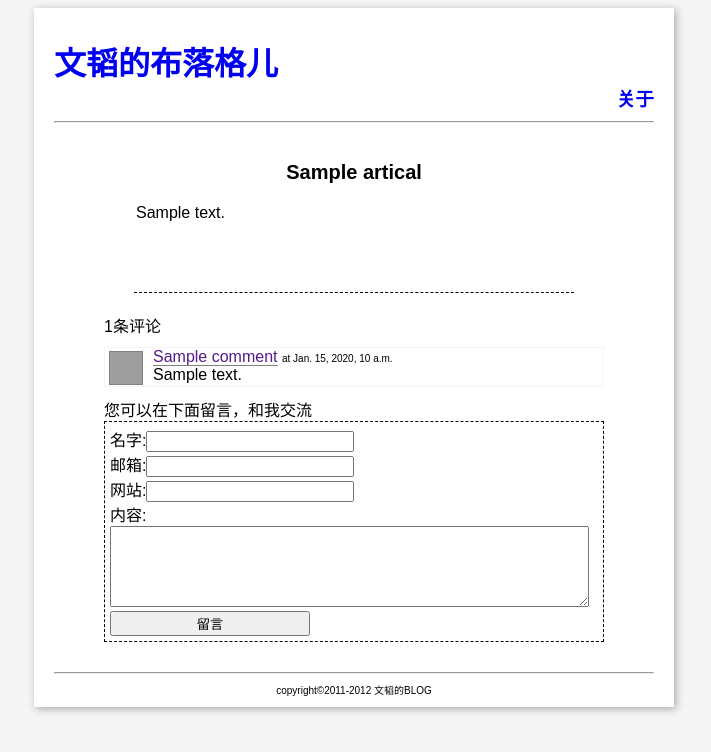
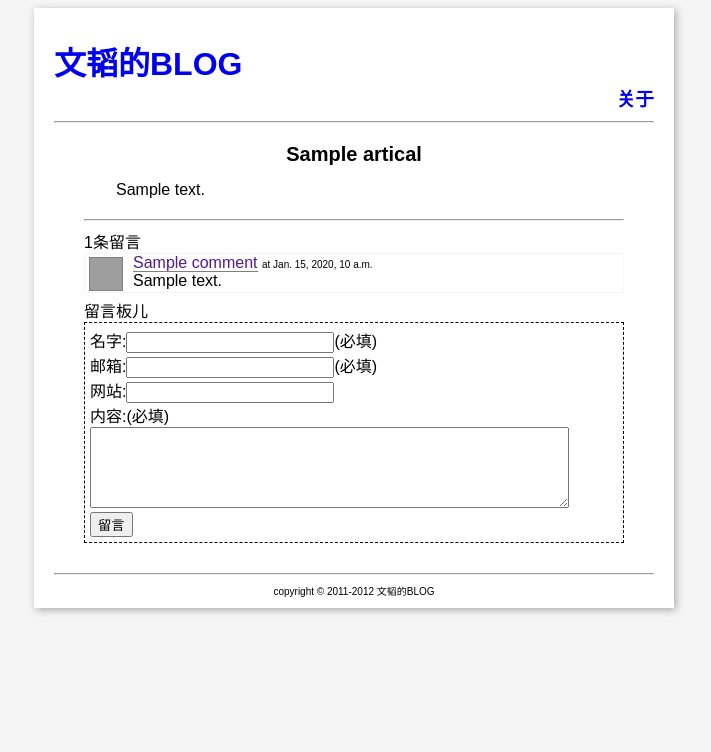
Before and after one commit to zhangwentao/miniblog, a Django app: template templates/artical.html in a window 1280 px wide. Shown: the top 752 px of the page, without its empty margins (286-997 px from the left). Run offline with Django 3.2, Linux system fonts and the light colour scheme; the template is opened without the code that fills it: most values are stand-ins (such as "Sample title", 1, 10 or a date in 2020); grey boxes are pictures that could not be loaded.

Commit message:
optimized

```diff
--- a/settings.py
+++ b/settings.py
@@ -71,6 +71,7 @@ ADMIN_MEDIA_PREFIX = '/static/admin/'
 
 # Additional locations of static files
 STATICFILES_DIRS = (
+     #'/home/wentao/static/',
     '/home/wentao/Documents/lab/django/miniblog/templates/',
     # Put strings here, like "/home/html/static" or "C:/www/django/static".
     # Always use forward slashes, even on Windows.
--- a/templates/abstract.html
+++ b/templates/abstract.html
@@ -1,7 +1,6 @@
 {% extends "base.html" %}
 {% load markup %}
 {% block blog %}
-<!--	<h4 class="subtitle">文章</h4>-->
 	{% for p in artical_list %}
 		<div class="abstract_box">
 			<div class="date_box">
--- a/templates/artical.html
+++ b/templates/artical.html
@@ -1,53 +1,43 @@
 {% extends "base.html" %}
 {% block blog %}
 {% load markup %}
-<div class="abstract_box">
-<!--	<div class="date_box">
-		<span class="year_month">{{artical.creation_time.year}}.{{artical.creation_time.month}}</span>
-		<span class="day">{{artical.creation_time.day}}</span>
-	</div>
--->
+<div id="content_box">
 	<div class="artical">
 		<h2 class="artical_title">{{artical.title}}</h2>
 		<div class="artical_content">{{artical.content|safe|markdown}}</div>
-		<div class="clear"></div>
-		<hr style="border-style:dashed;border-width:1px 0px 0px 0px;margin:50px 30px 20px 30px"/>
-		<div class="clear"></div>
-		<div class="comment_box">
+		<hr/>
+	</div>
+	<div id="comment_box">
 		{% if comment_list %}
-				<p style="margin-bottom:10px">{{comment_list|length}}条评论</p>
+			<p>{{comment_list|length}}条留言</p>
 			{% for comment in comment_list %}
-					<div style="margin-bottom:5px;border:solid;border-width:1px;border-color:whitesmoke;">
-						<div style="float:left;position:relative;top:8px;margin-right:10px;">
-							<img src="/site_media/head.png" width="32px" height="32px" style="position:relative;top:-5px;border:solid 1px gray;margin-left:4px;"/>
+				<div class="box">
+					<div class="avatar">
+						<img src="/static/head.png"/>
 					</div>
 					<div>
-							<a href="" style="border-bottom:solid 1px grey;">{{comment.visitor_name}}</a>
-							<a style="font-size:10px;"> at {{comment.creation_time}}</a>
-							<p style="text-align:justify;padding: 0px 4px 2px 4px;">{{comment.content}}</p>
+						<a class="name" href="">{{comment.visitor_name}}</a>
+						<a class="time"> at {{comment.creation_time}}</a>
+						<p class="content">{{comment.content}}</p>
 					</div>
 					<div class="clear"></div>
 				</div>
 			{% endfor %}
-			{% else %}
-			<p>此篇文章还没留言哟</p>
 		{% endif %}
 	</div>
-		<p style="margin-top:10px">您可以在下面留言，和我交流</p>
-		<div style="border:1px dashed;padding:5px;">
+	<p>留言板儿</p>
+	<div id="comment_leaved">
 		<form action="/comment" method="POST">
 			{% csrf_token %}
 			<input type="hidden" name="artical_id" value="{{artical.id}}"/>
 			<input type="hidden" name="page_url" value="{{page_url}}"/>
-				名字:<input type="text" name="name" value=""/><br/>
-				邮箱:<input type="text" name="email" value=""/><br/>
+			名字:<input type="text" name="name" value=""/>(必填)<br/>
+			邮箱:<input type="text" name="email" value=""/>(必填)<br/>
 			网站:<input type="text" name="site" value=""/><br/>
-				内容:<br/>
+			内容:(必填)<br/>
 			<textarea name="content"rows="5" cols="57"></textarea><br/>
 			<input type="submit" value="留言"/>
 		</form>
 	</div>
-	<!--	<p><a href="/">[回首页]</a></p>-->
-	</div>
 </div>
 {% endblock %}
--- a/templates/base.html
+++ b/templates/base.html
@@ -1,9 +1,10 @@
 <!doctype html>
 <html>
 	<head>
-		<title>文韬的布落格儿</title>
+		<title>文韬的BLOG</title>
 		<meta charset=utf-8" />
-		<link href="/site_media/demo.css" rel="stylesheet">
+		<link href="/static/tea.ico" rel="shortcut icon">
+		<link href="/static/base.css" rel="stylesheet">
 		<script>
 			  var _gaq = _gaq || [];
 			  _gaq.push(['_setAccount', 'UA-28177213-1']);
@@ -19,31 +20,20 @@
 	<body>
 		<div id="page">
 			<div id="header">
-					<h1><a href="/">文韬的布落格儿</a></h1>
-					<div id="nav_bar">
-						<h3><a href="/about/">关于</a></h3>
-					</div>
-			<div class="clear"></div>
+				<h1><a href="/">文韬的BLOG</a></h1>
+				<div id="nav_bar">
+					<h3><a href="/about/">关于</a></h3>
+				</div>
+				<div class="clear"></div>
 			</div>
 			<hr/>
 			<div id="blog">
 				{% block blog %}
 				{% endblock %}
 			</div>
-			<!--<div class="clear"></div>-->
-			<!--
-			<div id="sidebar">
-				<div class= "box">
-				<h4 class="subtitle">标签</h4>
-				{% for tag in tags %}
-					<a href="/articalsInTag/{{tag.id}}/">{{tag.name}}</a>
-				{% endfor %}
-				</div>
-			</div>
-			-->
 			<hr/>
 			<div id="footer">
-				<p id="copyright" class="clear">copyright&copy2011-2012 文韬的BLOG</p>
+				<p id="copyright" class="clear">copyright &copy 2011-2012 文韬的BLOG</p>
 			</div>
 		</div>
 	</body>
```
Also changed, not shown: blogs/views.py (+13 -2 lines). Lines whose indentation alone changed are shown as unchanged.
